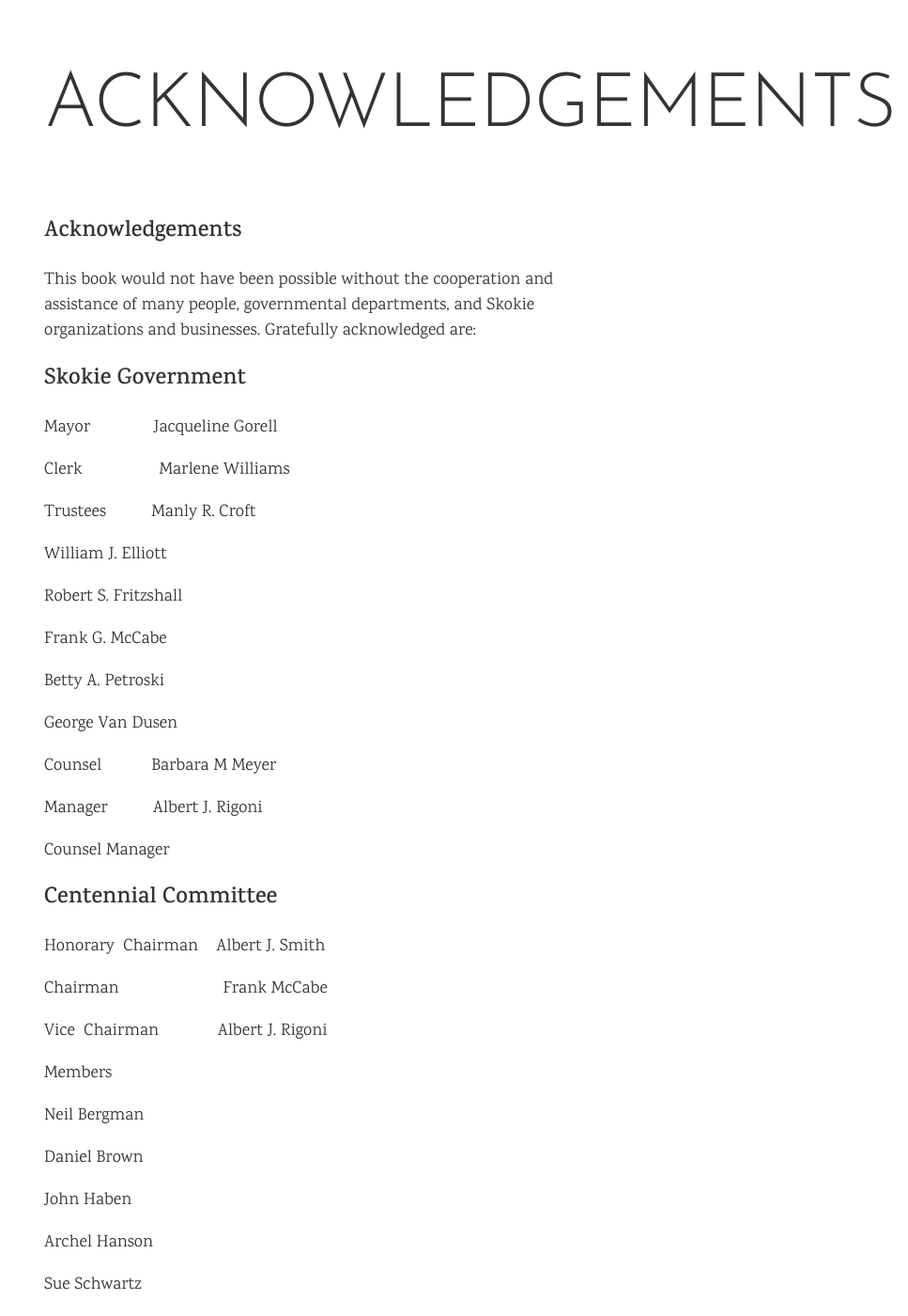
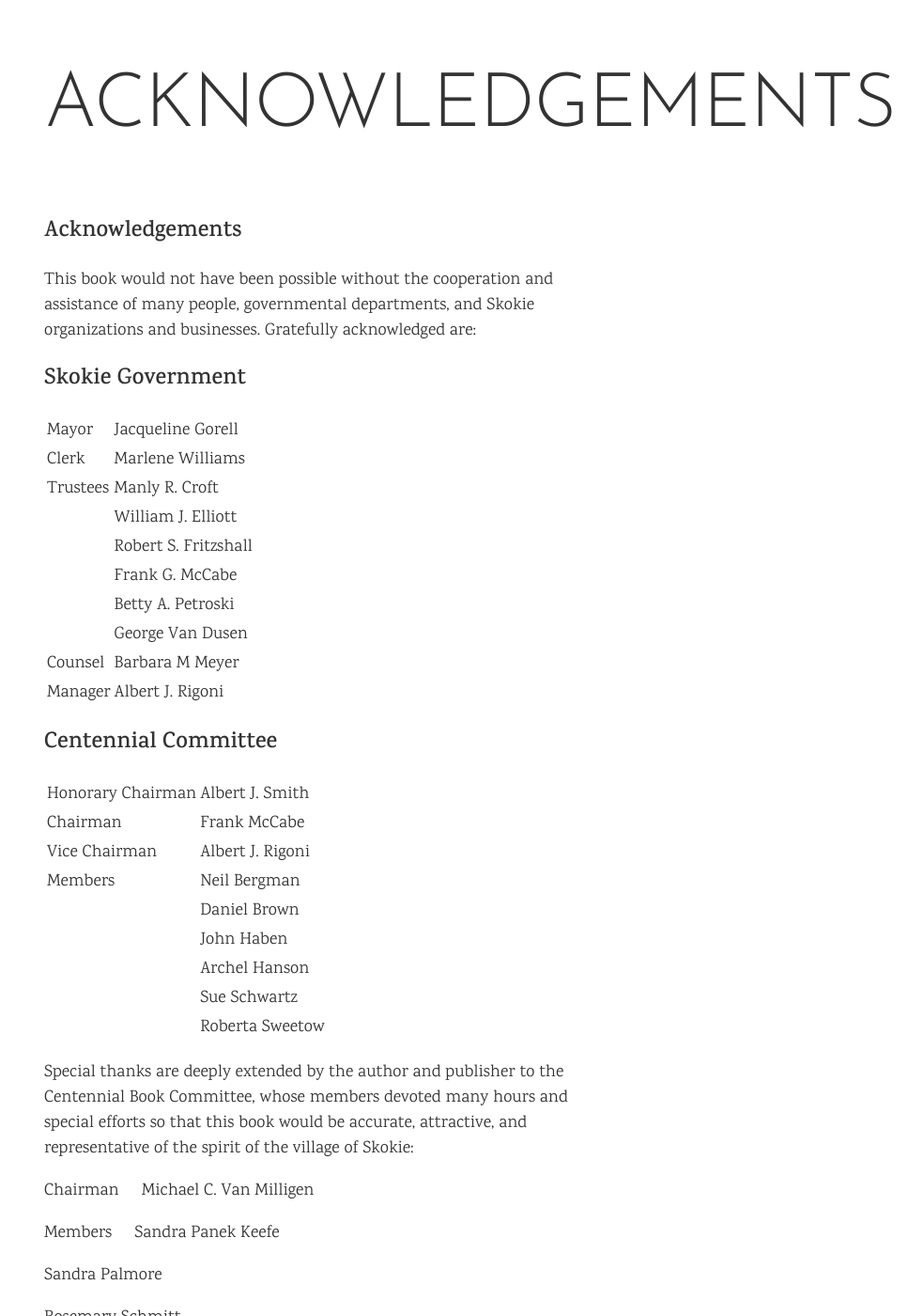
Before and after one commit to skokielibrary/skokiecentennial, a Jekyll site: the page built from _chapters/acknowledgements.markdown, in a window 1280 px wide and 1400 px high. Shown: the whole window at 94% size, without its empty margins (313-1280 px from the left). Built offline with Jekyll 4.4.1, drawn with Linux system fonts in a browser that asks for light colours.

Commit message:
Update acknowledgements.markdown

```diff
--- a/_chapters/acknowledgements.markdown
+++ b/_chapters/acknowledgements.markdown
@@ -8,72 +8,28 @@ Skokie organizations and businesses. Gratefully acknowledged are:
 
 ## Skokie Government
 
-Mayor              Jacqueline
-Gorell
-
-Clerk                 Marlene
-Williams
-
-Trustees          Manly
-R. Croft
-
-William
-J. Elliott
-
-Robert
-S. Fritzshall
-
-Frank
-G. McCabe
-
-Betty
-A. Petroski
-
-George
-Van Dusen
-
-Counsel           Barbara
-M Meyer
-
-Manager          Albert
-J. Rigoni
-
-Counsel Manager
-
-
+| Mayor | Jacqueline Gorell |
+| Clerk |  Marlene Williams |
+| Trustees | Manly R. Croft |
+| | William J. Elliott |
+| | Robert S. Fritzshall |
+| | Frank G. McCabe |
+| | Betty A. Petroski |
+| | George Van Dusen |
+| Counsel | Barbara M Meyer |
+| Manager | Albert J. Rigoni |
 
 ## Centennial Committee
 
-Honorary
-Chairman    Albert J. Smith
-
-Chairman
-Frank McCabe
-
-Vice  Chairman
-Albert J. Rigoni
-
-Members
-
-Neil
-Bergman
-
-Daniel
-Brown
-
-John
-Haben
-
-Archel
-Hanson
-
-Sue
-Schwartz
-
-Roberta
-Sweetow
-
-
+| Honorary Chairman | Albert J. Smith |
+| Chairman | Frank McCabe |
+| Vice Chairman | Albert J. Rigoni |
+| Members | Neil Bergman |
+| |Daniel Brown |
+| |John Haben |
+| |Archel Hanson |
+| |Sue Schwartz |
+| |Roberta Sweetow |
 
 Special thanks are deeply extended by the
 author and publisher to the Centennial Book Committee, whose members devoted
```
